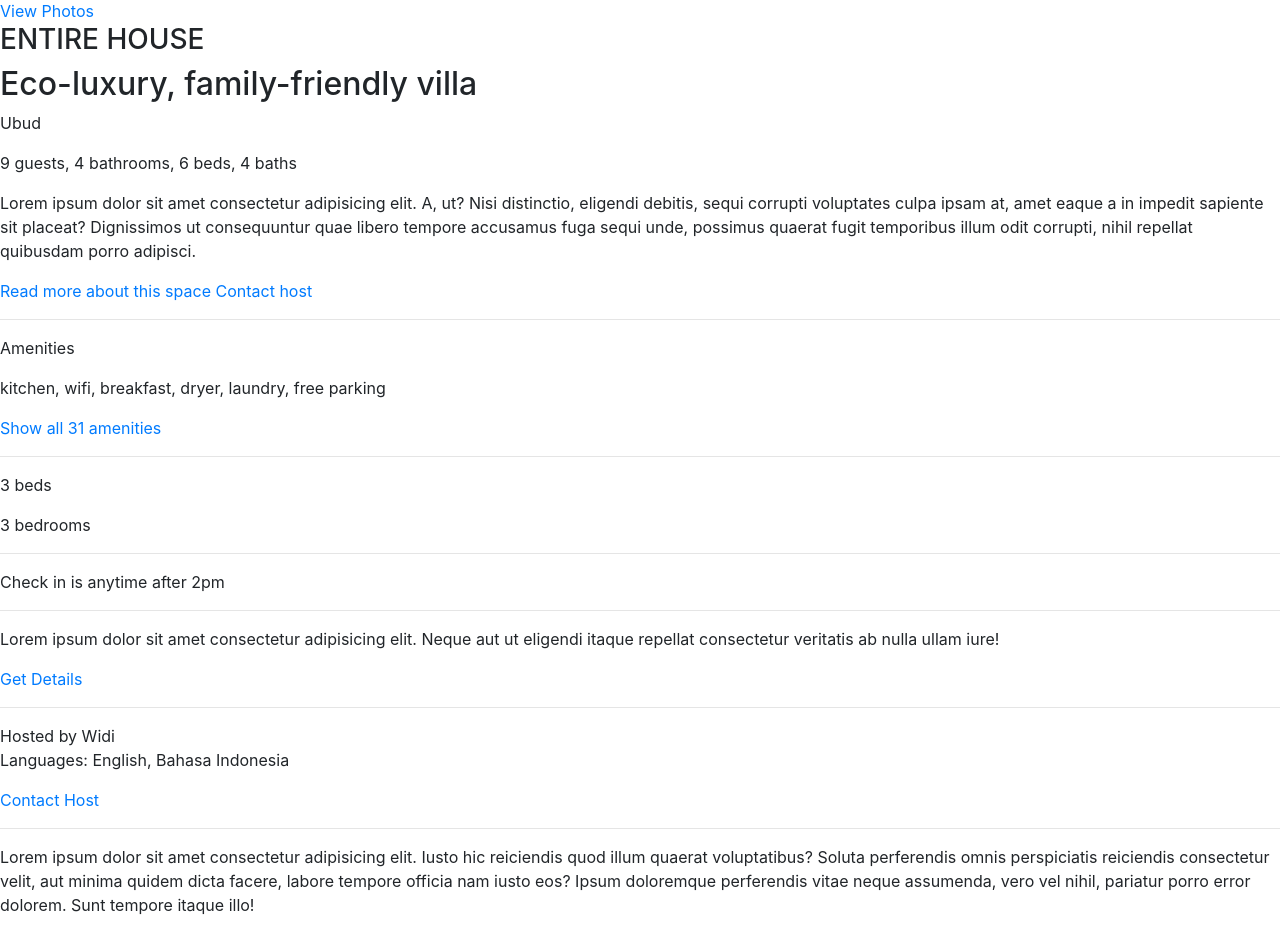
After one commit to rwjlee/Airbnb, a Django app: template apps/airbnbclone/templates/airbnbclone/result.html in a window 1280 px wide. The commit adds this page. Shown: the part 777-1707 px from the top of the page. Run offline with Django 3.2, Linux system fonts and the light colour scheme; the template is opened without the code that fills it, so the values that code supplies are empty; some libraries are stand-ins or nearby versions.

Commit message:
created listing page

```diff
--- a/apps/airbnbclone/static/airbnbclone/css/style.css
+++ b/apps/airbnbclone/static/airbnbclone/css/style.css
@@ -70,3 +70,9 @@
     background-position: center;
     height: 100vh;
 }
+
+.big-picture {
+    width: 100vw;
+    height: calc(100vh - 80px);
+    object-fit: cover;
+}
--- a/apps/airbnbclone/templates/airbnbclone/navbar.html
+++ b/apps/airbnbclone/templates/airbnbclone/navbar.html
@@ -7,7 +7,7 @@
         <li class="nav-item active">
           <a class="nav-link" href="{% url 'airbnbclone:index' %}"><b>MyFace</b> <span class="sr-only">(current)</span></a>
         </li>
-        <form class="form-inline mx-3" action="{% url 'airbnbclone:map' %}" method="GET">
+        <form class="form-inline mx-3" action="{% url 'airbnbclone:result' %}" method="GET">
             <input class="form-control mr-sm-2" type="search" placeholder="Search" name="html_term">
             <button class="btn btn-outline-success my-2 my-sm-0" type="submit">Search</button>
           </form>
--- /dev/null
+++ b/apps/airbnbclone/templates/airbnbclone/result.html
@@ -0,0 +1,75 @@
+{% extends 'airbnbclone/base.html' %}
+
+{% block body %}
+<div class="entire_page">
+  <div class="summary">
+    <img src="https://a0.muscache.com/im/pictures/27217858/9d9dabee_original.jpg?aki_policy=xx_large" alt="Image here" class="big-picture">
+    <a href="" class="view-photos">View Photos</a>
+    <h3>ENTIRE HOUSE</h3>
+    <h2>Eco-luxury, family-friendly villa</h2>
+    <p>Ubud</p>
+    <p>9 guests, 4 bathrooms, 6 beds, 4 baths</p>
+    <p>Lorem ipsum dolor sit amet consectetur adipisicing elit. A, ut? Nisi distinctio, eligendi debitis, sequi corrupti voluptates culpa ipsam at, amet eaque a in impedit sapiente sit placeat? Dignissimos ut consequuntur quae libero tempore accusamus fuga sequi unde, possimus quaerat fugit temporibus illum odit corrupti, nihil repellat quibusdam porro adipisci.</p>
+    <a href="">Read more about this space</a>
+    <a href="">Contact host</a>
+  </div>
+
+  <hr>
+
+  <div class="amenities">
+    <p>Amenities</p>
+    <p>kitchen, wifi, breakfast, dryer, laundry, free parking</p>
+    <a href="">Show all 31 amenities</a>
+  </div>
+
+  <hr>
+
+  <div class="sleeping-arrangements">
+    <div class="bedroom">
+      <p>3 beds</p>
+      <p>3 bedrooms</p>
+    </div>
+  </div>
+
+  <hr>
+
+  <div class="house-rules">
+    <p>Check in is anytime after 2pm</p>
+  </div>
+
+  <hr>
+
+  <div class="cancellations">
+    <p>Lorem ipsum dolor sit amet consectetur adipisicing elit. Neque aut ut eligendi itaque repellat consectetur veritatis ab nulla ullam iure!</p>
+    <a href="">Get Details</a>
+  </div>
+
+  <hr>
+
+  <!-- Insert reviews here -->
+
+  <div class="hosted-by">
+    <span>Hosted by Widi</span>
+    <p>Languages: English, Bahasa Indonesia</p>
+    <a href="">Contact Host</a>
+  </div>
+
+  <hr>
+
+  <div class="neighborhood">
+    <p>Lorem ipsum dolor sit amet consectetur adipisicing elit. Iusto hic reiciendis quod illum quaerat voluptatibus? Soluta perferendis omnis perspiciatis reiciendis consectetur velit, aut minima quidem dicta facere, labore tempore officia nam iusto eos? Ipsum doloremque perferendis vitae neque assumenda, vero vel nihil, pariatur porro error dolorem. Sunt tempore itaque illo!</p>
+    <iframe
+      width="450"
+      height="250"
+      frameborder="0" style="border:0"
+      src="https://www.google.com/maps/embed/v1/search?key={{api_key}}  &q={{query}}" allowfullscreen>
+    </iframe>
+    <span>Exact location information is provided after a booking is confirmed.</span>
+  </div>
+
+
+
+
+
+  {% endblock %}
+</div>
--- a/apps/airbnbclone/urls.py
+++ b/apps/airbnbclone/urls.py
@@ -5,5 +5,5 @@ app_name = 'airbnbclone'
 
 urlpatterns = [
     path('', views.index, name='index'),
-    path('map', views.map, name='map'),
+    path('result', views.result, name='result'),
 ]
--- a/apps/airbnbclone/views.py
+++ b/apps/airbnbclone/views.py
@@ -8,11 +8,11 @@ from apps.airbnbclone.constants import MAP_API_KEY
 def index(request):
     return render(request, 'airbnbclone/index.html')
 
-def map(request):
+def result(request):
     query = request.GET["html_term".replace(" ", "+")]
 
     context = {
         'api_key' : MAP_API_KEY,
         'query' : query
     }
-    return render(request, 'airbnbclone/map.html', context)
+    return render(request, 'airbnbclone/result.html', context)
```
Also changed, not shown: apps/airbnbclone/templates/airbnbclone/map.html (deleted, +0 -10 lines).
